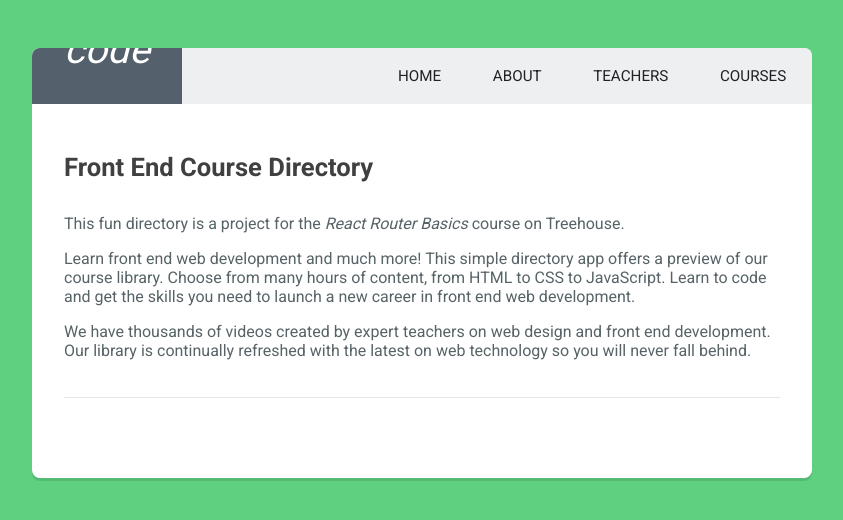
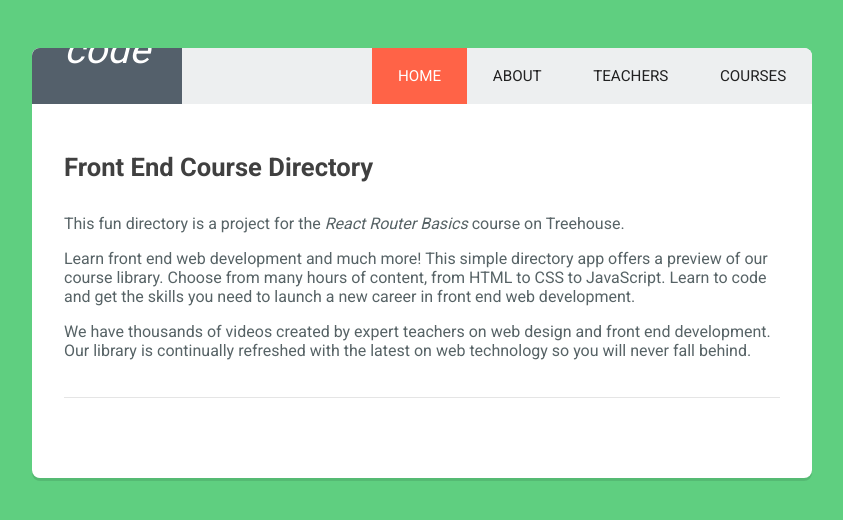
Before and after one commit to FanFunKat/Playground, a React (Vite) app in the folder 27th_challenge/my-app/: page / in a window 1280 px wide. Shown: the top 520 px of the page, without its empty margins (218-1061 px from the left). Built offline with nearby package versions, Linux system fonts and the light colour scheme.

Commit message:
examples of isActive classes in the component

```diff
--- a/27th_challenge/my-app/src/components/Header.jsx
+++ b/27th_challenge/my-app/src/components/Header.jsx
@@ -1,14 +1,14 @@
 import React from 'react';
-import { Link } from 'react-router-dom';
+import { NavLink } from 'react-router-dom';
 
 const Header = () => (
   <header>
     <span className="icn-logo"><i className="material-icons">code</i></span>
     <ul className="main-nav">
-      <li><Link to="/">Home</Link></li>
-      <li><Link to="about">About</Link></li>
-      <li><Link to="teachers">Teachers</Link></li>
-      <li><Link to="courses">Courses</Link></li>
+      <li><NavLink to="/" end style={({ isActive }) => isActive ? { background: 'tomato' } : undefined}>Home</NavLink></li>
+      <li><NavLink to="about" className={(isActive) => isActive ? "custom-class-name" : undefined}>About</NavLink></li>
+      <li><NavLink to="teachers">Teachers</NavLink></li>
+      <li><NavLink to="courses">Courses</NavLink></li>
     </ul>
   </header>
 );
```
